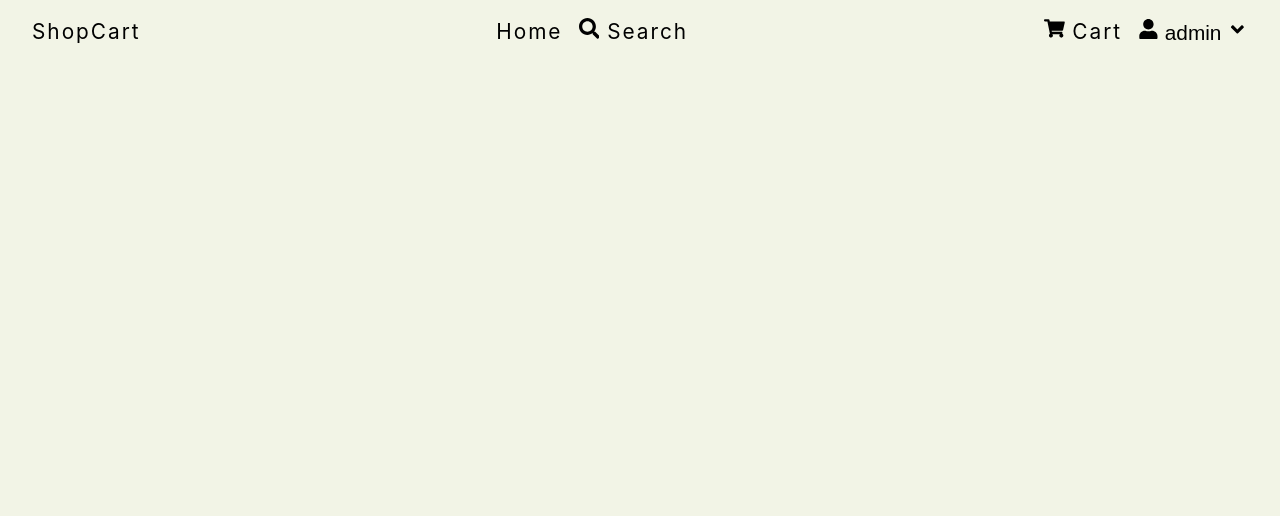
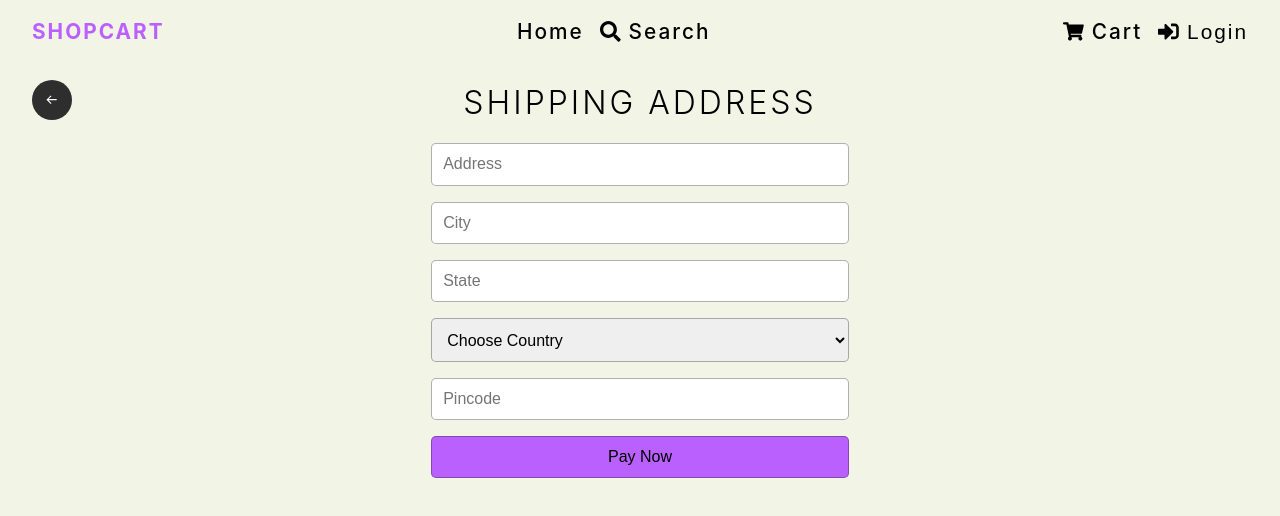
Before and after one commit to jameel-webdev/Ecom, a React (Vite) app: page /shipping in a window 1280 px wide. Shown: the top 516 px of the page. Built offline with nearby package versions, Linux system fonts and the light colour scheme.

Commit message:
Shipping Page

```diff
--- a/src/App.tsx
+++ b/src/App.tsx
@@ -6,6 +6,7 @@
 const Home = lazy(() => import("./pages/Home.page"));
 const Search = lazy(() => import("./pages/Search.page"));
 const Cart = lazy(() => import("./pages/Cart.page"));
+const Shipping = lazy(() => import("./pages/Shipping.page"));
 // Admin Routes Importing
 const Dashboard = lazy(() => import("./pages/admin/dashboard"));
 const Products = lazy(() => import("./pages/admin/products"));
@@ -35,6 +36,11 @@
           <Route path="/" element={<Home />} />
           <Route path="/search" element={<Search />} />
           <Route path="/cart" element={<Cart />} />
+          {/*LoggedIn User Routes */}
+          <Route>
+            <Route path="/shipping" element={<Shipping />} />
+          </Route>
+          {/** */}
           {/*Admin Routes */}
           {/* <Route
             element={
--- a/src/components/Header.component.tsx
+++ b/src/components/Header.component.tsx
@@ -9,7 +9,7 @@
 } from "react-icons/fa";
 import { Link } from "react-router-dom";
 
-const user = { _id: "123424", role: "admin" };
+const user = { _id: "", role: "" };
 
 const Header = () => {
   const [isOpen, setIsOpen] = useState<boolean>(false);
@@ -61,7 +61,10 @@
             </>
           ) : (
             <button className="">
-              <Link to="/login"> Create Account</Link>
+              <Link to="/login">
+                <FaSignInAlt />
+                Login
+              </Link>
             </button>
           )}
         </div>
--- a/src/pages/Home.page.tsx
+++ b/src/pages/Home.page.tsx
@@ -9,23 +9,14 @@
       <section>
         <div className="big">
           <p>Quick Delivery</p>
-          <h2>GET YOUR</h2>
           <h4>Gateway to Gadgets Galore.</h4>
-        </div>
-
-        <div className="offer-card">
-          <p>Special</p>
-          <p>Offers For You ! ! !</p>
-          <strong>CODE!@!$</strong>
         </div>
       </section>
 
-      <h1>
+      <h2>
         Latest Product
-        <Link className="findmore" to="/search">
-          More
-        </Link>
-      </h1>
+        <Link to="/search">More</Link>
+      </h2>
 
       <main>
         <ProductCard
--- /dev/null
+++ b/src/pages/Shipping.page.tsx
@@ -0,0 +1,78 @@
+import { ChangeEvent, useState } from "react";
+import { BiArrowBack } from "react-icons/bi";
+import { useNavigate } from "react-router-dom";
+
+const Shipping = () => {
+  const navigate = useNavigate();
+  const [shippingInput, setShippingInput] = useState({
+    address: "",
+    city: "",
+    state: "",
+    country: "",
+    pinCode: "",
+  });
+
+  const changeHandler = (
+    e: ChangeEvent<HTMLInputElement | HTMLSelectElement>
+  ) => {
+    setShippingInput((prev) => {
+      return { ...prev, [e.target.name]: e.target.value };
+    });
+  };
+
+  return (
+    <div className="shipping">
+      <button className="back-btn" onClick={() => navigate("/cart")}>
+        <BiArrowBack />
+      </button>
+
+      <form>
+        <h1>Shipping Address</h1>
+        <input
+          required
+          type="text"
+          placeholder="Address"
+          name="address"
+          value={shippingInput.address}
+          onChange={changeHandler}
+        />
+        <input
+          required
+          type="text"
+          placeholder="City"
+          name="city"
+          value={shippingInput.city}
+          onChange={changeHandler}
+        />
+        <input
+          required
+          type="text"
+          placeholder="State"
+          name="state"
+          value={shippingInput.state}
+          onChange={changeHandler}
+        />
+        <select
+          name="country"
+          value={shippingInput.country}
+          required
+          onChange={changeHandler}
+        >
+          <option value="">Choose Country</option>
+          <option value="india">India</option>
+        </select>
+        <input
+          required
+          type="number"
+          placeholder="Pincode"
+          name="pinCode"
+          value={shippingInput.pinCode}
+          onChange={changeHandler}
+        />
+        <button type="submit">Pay Now</button>
+      </form>
+    </div>
+  );
+};
+
+export default Shipping;
--- a/src/sass/_home.scss
+++ b/src/sass/_home.scss
@@ -7,7 +7,6 @@
   margin: 0 1.2rem;
 
   > section {
-    @include flex(row, space-between, center);
     background-color: $bColor-dark;
     padding: 1rem;
 
@@ -28,23 +27,13 @@
         }
       }
     }
-
-    .offer-card {
-      border: 1px solid;
-      background-color: $color1;
-      color: $color2;
-      border-radius: 10px;
-      padding: 1rem;
-      margin-right: 1rem;
+  }
+  > h2 {
+    padding: 0 0.5rem;
+    @include flex(row, space-between, center);
+    > a {
+      font-size: 1rem;
     }
-  }
-  > h1 {
-    padding: 0 1rem;
-    @include flex(row, space-between, center);
-  }
-
-  .findmore {
-    font-size: 1rem;
   }
 
   > main {
@@ -61,9 +50,9 @@
 }
 
 .productcard {
-  width: 17rem;
+  width: 15rem;
   height: 20rem;
-  // padding: 1rem;
+  margin: 0.5rem;
   flex: none;
   @include flex(column, flex-start, center, 4px);
   position: relative;
@@ -75,7 +64,7 @@
   }
 
   img {
-    @include square(calc(18.75rem - 3rem));
+    @include square(calc(15rem - 3rem));
     object-fit: cover;
     // margin: 1rem;
   }
--- /dev/null
+++ b/src/sass/_shipping.scss
@@ -0,0 +1,60 @@
+.shipping {
+  @include flex;
+
+  .back-btn {
+    @include square(2.5rem);
+    background-color: $color2;
+    color: $color1;
+    @include flex;
+    position: fixed;
+    top: 5rem;
+    left: 2rem;
+    border-radius: 100%;
+    border: none;
+    outline: none;
+    cursor: pointer;
+
+    svg {
+      transition: all 0.3s;
+    }
+
+    &:hover svg {
+      translate: -0.25rem;
+    }
+  }
+
+  > form {
+    max-width: 450px;
+    width: 100%;
+    @include flex(column, center, stretch, 1rem);
+    padding: 1rem;
+
+    > h1 {
+      @include heading;
+      //   margin: 1rem;
+      text-align: center;
+    }
+    > input,
+    > select {
+      border: 1px solid rgba(31, 31, 31, 0.351);
+      border-radius: 5px;
+      font-size: 1rem;
+      padding: 0.7rem;
+      outline: none;
+    }
+
+    > button {
+      cursor: pointer;
+      background-color: $bColor-dark;
+      border: 1px solid rgba(31, 31, 31, 0.351);
+      border-radius: 5px;
+      font-size: 1rem;
+      padding: 0.7rem;
+      outline: none;
+
+      &:hover {
+        background-color: $bColor-light;
+      }
+    }
+  }
+}
--- a/src/sass/admin-styles/_mixin.scss
+++ b/src/sass/admin-styles/_mixin.scss
@@ -46,3 +46,12 @@
 @mixin baseShadow() {
   box-shadow: 0 0 10px rgba(0, 0, 0, 0.384);
 }
+
+@mixin btn($p: 0.5rem 1rem, $bg, $colr) {
+  cursor: pointer;
+  border: none;
+  outline: none;
+  padding: $p;
+  background-color: $bg;
+  color: $colr;
+}
--- a/src/sass/app.scss
+++ b/src/sass/app.scss
@@ -43,6 +43,7 @@
 
 @import "home";
 @import "cart";
+@import "shipping";
 
 @import "admin-styles/dashboard";
 @import "admin-styles/products";
@@ -59,7 +60,19 @@
   .header-menu {
     @include flex(row, center, center, 1rem);
   }
+
+  > a:first-child {
+    font-weight: 700;
+    text-transform: uppercase;
+    color: $bColor-dark;
+  }
+
   a {
+    font-weight: 500;
+    display: flex;
+    align-items: center;
+    justify-content: center;
+    gap: 0.5rem;
     letter-spacing: 2px;
     &:hover {
       color: $bColor-dark;
```
